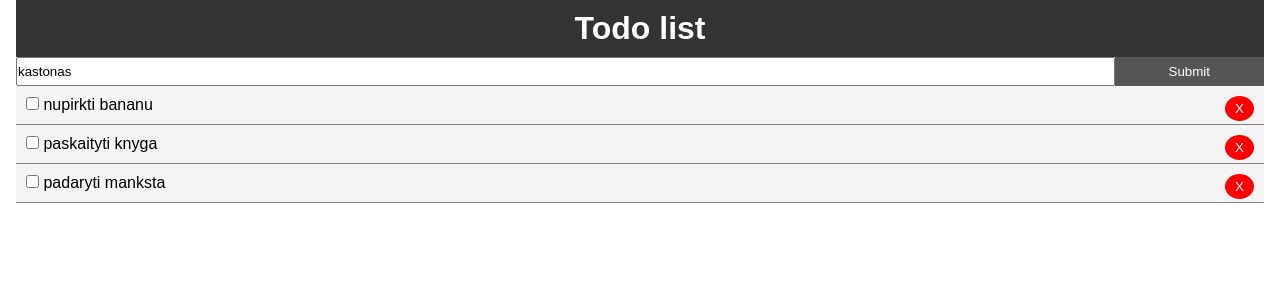
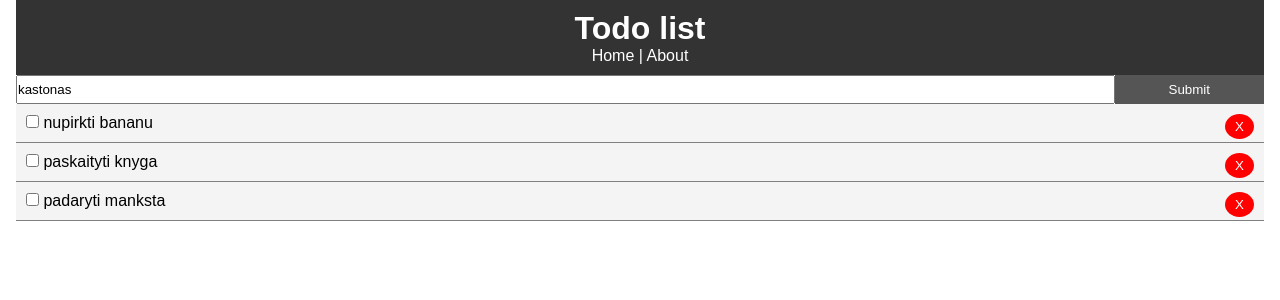
Before and after one commit to panasonicas/React-begining-examples, a React (Create React App) app: page / in a window 1280 px wide. Shown: the top 300 px of the page. Built offline with nearby package versions, Linux system fonts and the light colour scheme; the HTML template or start-up script is replaced by a standard one.

Commit message:
Working routes

```diff
--- a/src/App.js
+++ b/src/App.js
@@ -1,9 +1,10 @@
-import React, { useState } from "react";
+import React, { useState, Fragment } from "react";
 import "./App.css";
 import {BrowserRouter as Router, Route} from 'react-router-dom';
 import Todoos from "./components/Todoos";
 import Header from "./components/layouts/Header";
 import AddTodo from "./components/AddTodo";
+import About from "./components/pages/About";
 import { v4 as uuidv4 } from 'uuid';
 
 function App() {
@@ -60,8 +61,15 @@ function App() {
       <div className="App">
         <div className="container">
           <Header />
-          <AddTodo addTodo={addTodo} />
-          <Todoos todos={data} markComplete={markComplete} delTodo={delTodo} />
+          <Route path='/' exact>
+            <Fragment>
+              <AddTodo addTodo={addTodo} />
+              <Todoos todos={data} markComplete={markComplete} delTodo={delTodo} />
+            </Fragment>
+          </Route>
+          <Route path='/about'>
+            <About/>
+          </Route>
         </div>
       </div>
     </Router>
--- a/src/components/layouts/Header.js
+++ b/src/components/layouts/Header.js
@@ -1,9 +1,12 @@
 import React from 'react';
+import {Link} from 'react-router-dom';
 
 function Header() {
     return (
         <header style={headerStyle}>
             <h1>Todo list</h1>
+            <Link style={linkStyle} to="/">Home</Link>  |
+            <Link style={linkStyle} to="/about">   About</Link>
         </header>
     );
 }
@@ -15,4 +18,8 @@ const headerStyle = {
     padding : '10px'
 }
 
+const linkStyle = {
+    color: 'white'
+}
+
 export default Header;
```
